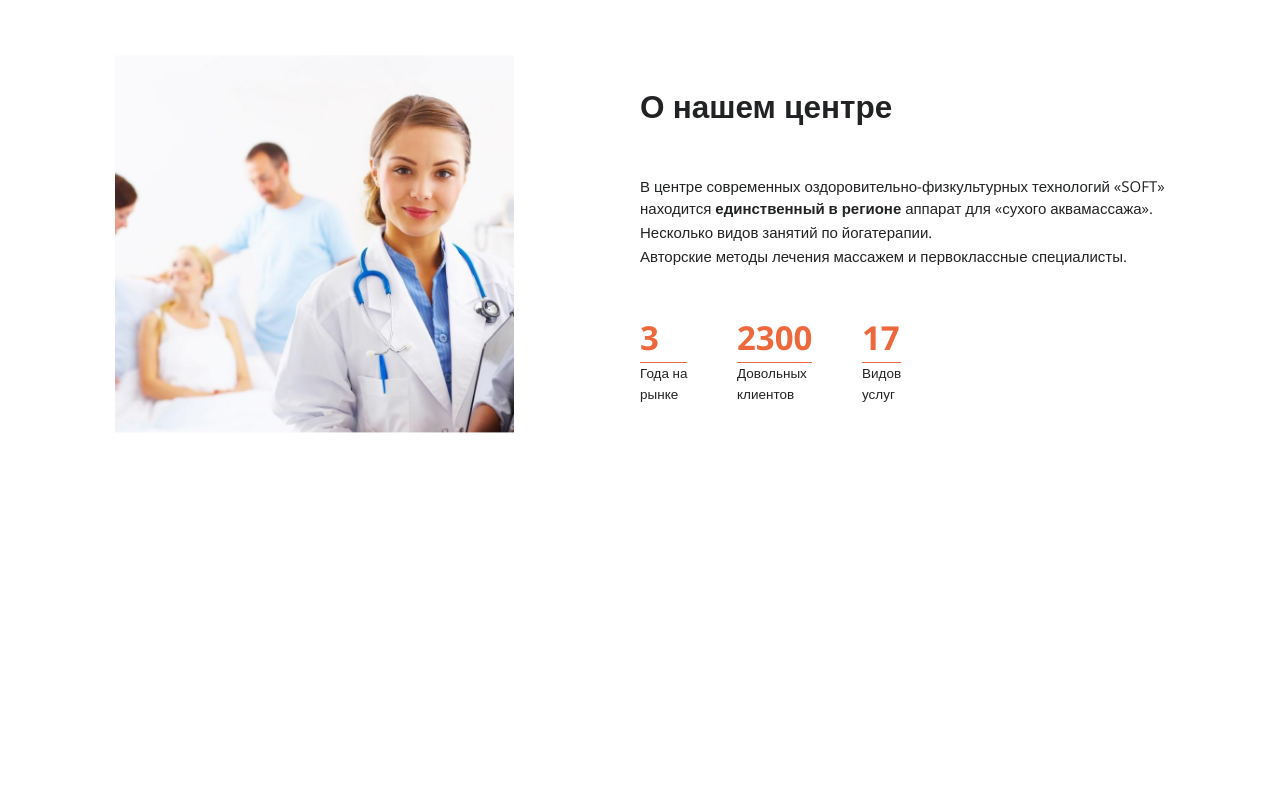
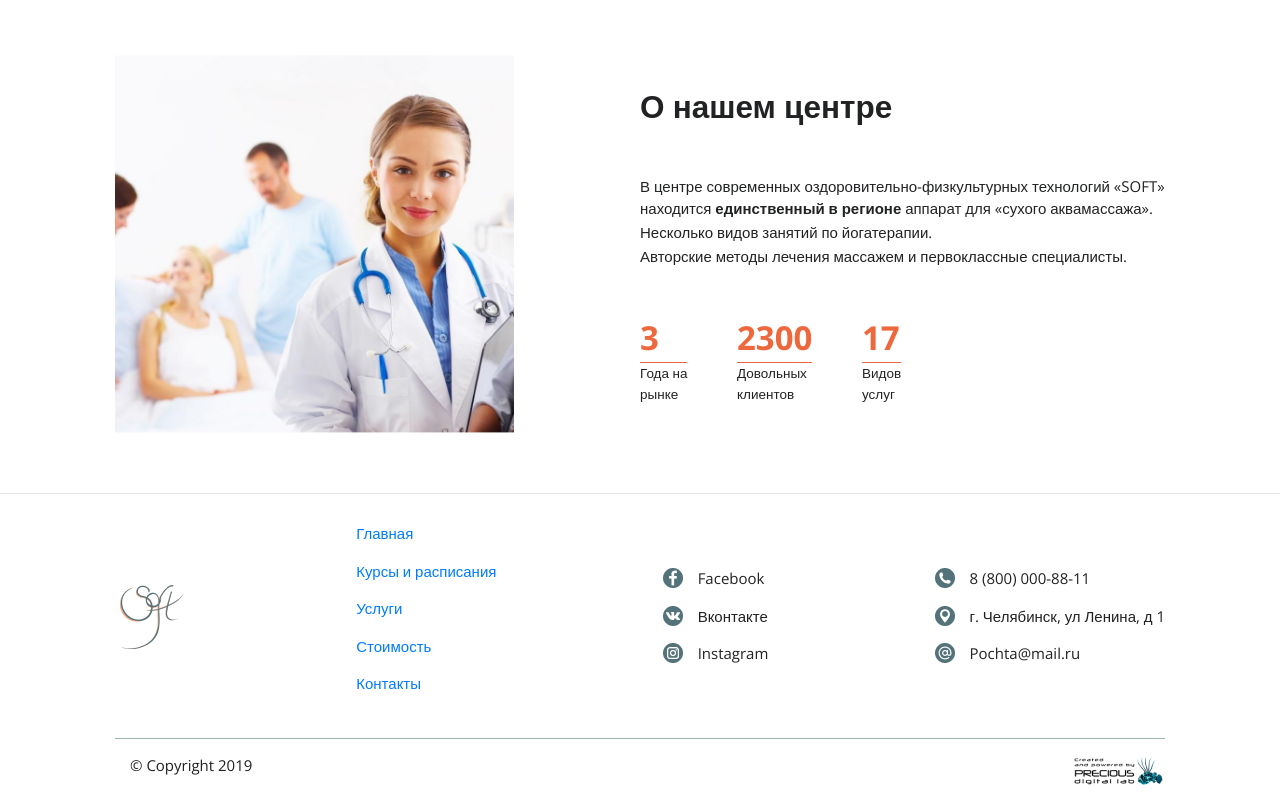
Before and after one commit to danilbakshaev/soft-clinic, a website: page app/index.html in a window 1280 px wide. Shown: the part 1761-2561 px from the top of the page. Before the commit the page ends 2254 px from the top, so only its background shows below. Drawn offline with nearby package versions, Linux system fonts and the light colour scheme.

Commit message:
делаю футер

```diff
--- a/app/index.html
+++ b/app/index.html
@@ -249,8 +249,61 @@
 					</div>
 				</div>
 			</section>
-		</div>
-	</div>
+
+			<!-- Подвал -->
+			<footer class="footer">
+				<div class="ost centerWrap flex flex-just_space flex-align_center">
+					<div class="item">
+						<img src="img\logo.png" alt="Логотип">
+					</div>
+					<ul class="item">
+						<li><a href=""><p>Главная</p></a></li>
+						<li><a href=""><p>Курсы и расписания</p></a></li>
+						<li><a href=""><p>Услуги</p></a></li>
+						<li><a href=""><p>Стоимость</p></a></li>
+						<li><a href=""><p>Контакты</p></a></li>
+					</ul>
+					<div class="item">
+						<div class="flex flex-align_center">
+							<img src="img/facebook-logo.png" alt="">
+							<span>Facebook</span>
+						</div>
+						<div class="line flex flex-align_center">
+							<img src="img/vk.png" alt="">
+							<span>Вконтакте</span>
+						</div>
+							<div class="flex flex-align_center">
+								<img src="img/instagram.png" alt="">
+								<span>Instagram</span>
+							</div>
+					</div>
+					<div class="item">
+							<div class="flex flex-align_center">
+								<img src="img/phone.png" alt="">
+								<span>8 (800) 000-88-11</span>
+							</div>
+								<div class="line flex flex-align_center">
+									<img src="img/geo.png" alt="">
+									<span>г. Челябинск, ул Ленина, д 1</span>
+								</div>
+									<div class="flex flex-align_center">
+										<img src="img/mail.png" alt="">
+										<span>Pochta@mail.ru</span>
+									</div>
+								</div>
+							</div>
+							<div class="centerWrap linetwo">
+								<div>
+									<span>© Copyright  2019</span>
+
+								</div>
+								<div>
+									<img src="img/created_sm.png" alt="">
+								</div>
+							</div>
+						</footer>
+					</div>
+				</div>
 
 
 </body>
--- a/app/sass/main.sass
+++ b/app/sass/main.sass
@@ -21,6 +21,7 @@ $black: #212223
 $slightlygray: #FAFAFA
 $separator: #EFEFEF
 $blue-text: #0A4250
+$line: #9EB5B3
 
 html, body
 	font-size: 16px
@@ -723,3 +724,20 @@ h5
 
 			.flex
 				flex-wrap: nowrap
+
+
+
+//Подвал
+.footer
+	border-top: 1px solid rgba(158, 181, 179, 0.3)
+	.ost
+		padding: 1.9rem 0
+	span
+		padding-left: 1rem
+	.line
+		padding: 1rem 0
+	.linetwo
+		border-top: 1px solid $line
+		display: flex
+		justify-content: space-between
+		padding: 1rem 0rem
```
Also changed, not shown: app/contacts.html (+2 -0 lines), app/css/styles.min.css, app/img/created_sm.png (added), app/img/facebook-logo.png (added), app/img/geo.png (added), app/img/instagram.png (added), app/img/mail.png (added), app/img/phone.png (added), app/img/vk.png (added).
